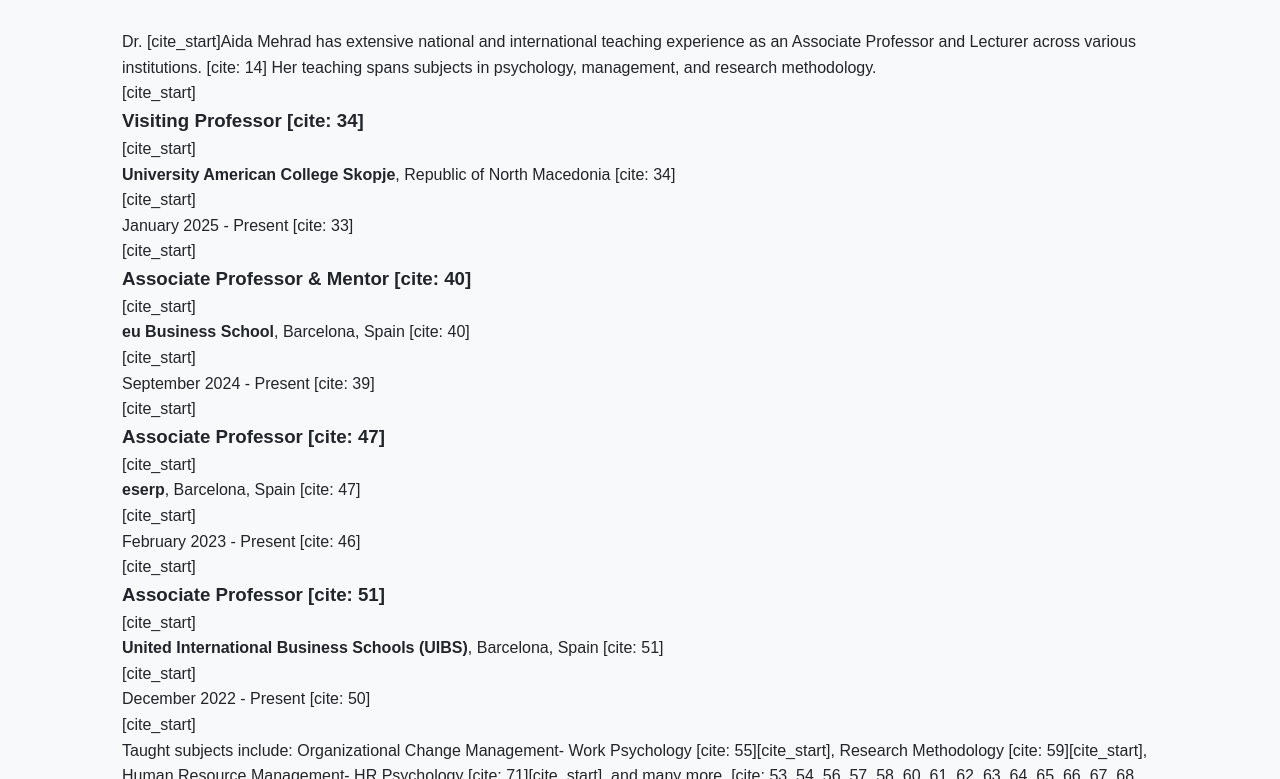
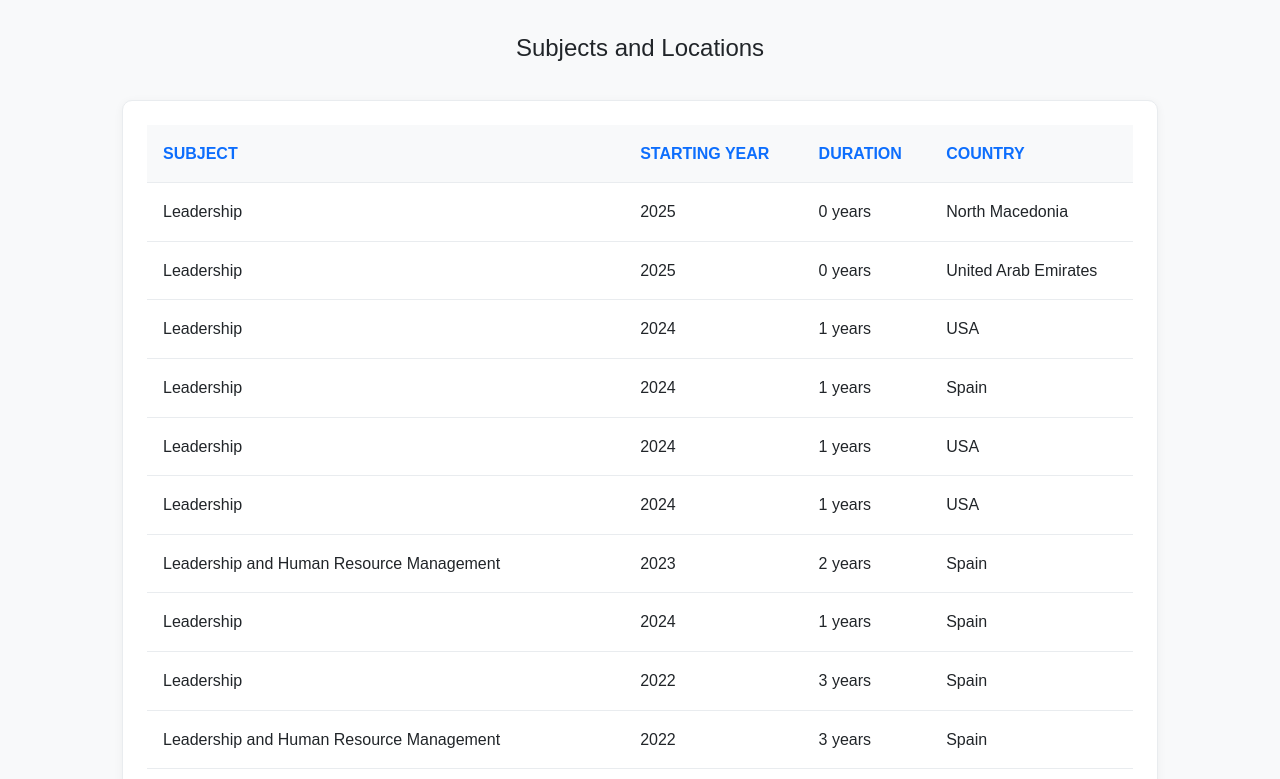
Before and after one commit to Manimit10/portfolio-alma, a plain HTML site: page teaching.html in a window 1280 px wide. Shown: the part 223-1002 px from the top of the page. Drawn offline with Linux system fonts and the light colour scheme.

Commit message:
teaching page main frame created.

```diff
--- a/style.css
+++ b/style.css
@@ -926,3 +926,105 @@ h1 {
         width: 100%;
     }
 }
+/* Teaching Page Specifics */
+/* Subtitle styling for the page sections */
+.section-subtitle {
+    font-size: 1.5rem;
+    font-weight: 500;
+    text-align: center;
+    margin-bottom: 2rem;
+    color: var(--text-color);
+}
+
+/* Teaching Table Section */
+.teaching-table-container {
+    overflow-x: auto;
+    background: var(--card-background);
+    padding: 1.5rem;
+    border-radius: 10px;
+    box-shadow: 0 2px 10px rgba(0, 0, 0, 0.05);
+    border: 1px solid var(--border-color);
+}
+
+#teaching-table {
+    width: 100%;
+    border-collapse: collapse;
+    min-width: 600px; /* Ensures table is readable on smaller screens */
+}
+
+#teaching-table th, #teaching-table td {
+    text-align: left;
+    padding: 1rem;
+    border-bottom: 1px solid var(--border-color);
+}
+
+#teaching-table th {
+    background-color: var(--background-color);
+    color: var(--primary-color);
+    font-weight: 600;
+    text-transform: uppercase;
+}
+
+#teaching-table tbody tr:last-child td {
+    border-bottom: none;
+}
+
+#teaching-table tbody tr:hover {
+    background-color: var(--background-color);
+}
+
+/* University Cards Section */
+#university-section {
+    margin-top: 3rem;
+}
+
+.university-cards-grid {
+    display: grid;
+    grid-template-columns: repeat(auto-fit, minmax(280px, 1fr));
+    gap: 2rem;
+    max-width: 900px;
+    margin: 0 auto;
+}
+
+.university-card {
+    background: var(--card-background);
+    padding: 2rem;
+    border-radius: 10px;
+    box-shadow: 0 4px 12px rgba(0, 0, 0, 0.05);
+    border: 1px solid var(--border-color);
+    display: flex;
+    flex-direction: column;
+    align-items: center;
+    text-align: center;
+    transition: transform 0.3s ease, box-shadow 0.3s ease;
+}
+
+.university-card:hover {
+    transform: translateY(-5px);
+    box-shadow: 0 6px 18px rgba(0, 0, 0, 0.1);
+}
+
+.university-card h3 {
+    font-size: 1.2rem;
+    color: var(--primary-color);
+    margin-bottom: 1.5rem;
+}
+
+.university-logo-link {
+    display: block;
+    width: 120px;
+    height: 120px;
+    transition: transform 0.3s ease;
+}
+
+.university-logo-link:hover {
+    transform: scale(1.05);
+}
+
+.university-logo {
+    width: 100%;
+    height: 100%;
+    border-radius: 50%;
+    object-fit: contain;
+    border: 2px solid var(--border-color);
+}
--- a/teaching.html
+++ b/teaching.html
@@ -37,45 +37,31 @@
         </nav>
     </header>
 
-    <main class="container">
-        <section id="teaching-experience" class="content-section">
-            <h1 class="section-title">Teaching Experience</h1>
-            <p>Dr. [cite_start]Aida Mehrad has extensive national and international teaching experience as an Associate Professor and Lecturer across various institutions. [cite: 14] Her teaching spans subjects in psychology, management, and research methodology.</p>
-            <div class="teaching-list">
-                <div class="teaching-item">
-                    [cite_start]<h3>Visiting Professor [cite: 34]</h3>
-                    [cite_start]<p><strong>University American College Skopje</strong>, Republic of North Macedonia [cite: 34]</p>
-                    [cite_start]<p class="dates">January 2025 - Present [cite: 33]</p>
-                </div>
-                <div class="teaching-item">
-                    [cite_start]<h3>Associate Professor & Mentor [cite: 40]</h3>
-                    [cite_start]<p><strong>eu Business School</strong>, Barcelona, Spain [cite: 40]</p>
-                    [cite_start]<p class="dates">September 2024 - Present [cite: 39]</p>
-                </div>
-                <div class="teaching-item">
-                    [cite_start]<h3>Associate Professor [cite: 47]</h3>
-                    [cite_start]<p><strong>eserp</strong>, Barcelona, Spain [cite: 47]</p>
-                    [cite_start]<p class="dates">February 2023 - Present [cite: 46]</p>
-                </div>
-                <div class="teaching-item">
-                    [cite_start]<h3>Associate Professor [cite: 51]</h3>
-                    [cite_start]<p><strong>United International Business Schools (UIBS)</strong>, Barcelona, Spain [cite: 51]</p>
-                    [cite_start]<p class="dates">December 2022 - Present [cite: 50]</p>
-                    [cite_start]<p>Taught subjects include: Organizational Change Management- Work Psychology [cite: 55][cite_start], Research Methodology [cite: 59][cite_start], Human Resource Management- HR Psychology [cite: 71][cite_start], and many more. [cite: 53, 54, 56, 57, 58, 60, 61, 62, 63, 64, 65, 66, 67, 68, 69, 70, 72, 73, 74]</p>
-                </div>
-                <div class="teaching-item">
-                    [cite_start]<h3>Associate Professor [cite: 86]</h3>
-                    [cite_start]<p><strong>Barcelona Executive Business School (BEBS)</strong> [cite: 87]</p>
-                    [cite_start]<p class="dates">August 2021 - Present [cite: 85]</p>
-                    [cite_start]<p>Taught subjects include: Business Psychology [cite: 89][cite_start], Social Psychology [cite: 91][cite_start], and Leadership and Human Resource Management[cite: 92].</p>
-                </div>
-                <div class="teaching-item">
-                    [cite_start]<h3>Associate Professor [cite: 96]</h3>
-                    [cite_start]<p><strong>Castelldefels School of Social Sciences (C3S)</strong>, Barcelona, Spain [cite: 96]</p>
-                    [cite_start]<p class="dates">September 2018 - December 2024 (6 Years) [cite: 96]</p>
-                    [cite_start]<p>Taught subjects include: Team Psychology [cite: 106][cite_start], Strategic Management [cite: 113][cite_start], and Human Resource Management[cite: 101].</p>
-                </div>
+   <main class="container">
+        <h1 class="page-title section-title">Teaching Experience</h1>
+
+        <section id="teaching-table-section" class="content-section">
+            <h2 class="section-subtitle">Subjects and Locations</h2>
+            <div class="teaching-table-container">
+                <table id="teaching-table">
+                    <thead>
+                        <tr>
+                            <th>Subject</th>
+                            <th>Starting Year</th>
+                            <th>Duration</th>
+                            <th>Country</th>
+                        </tr>
+                    </thead>
+                    <tbody>
+                        <!-- Teaching data will be dynamically inserted here by JavaScript -->
+                    </tbody>
+                </table>
             </div>
+        </section>
+
+        <section id="university-section" class="content-section">
+            <h2 class="section-subtitle">Affiliated Universities</h2>
+            <!-- University cards will be dynamically inserted here by JavaScript -->
         </section>
     </main>
 
@@ -84,5 +70,6 @@
     </footer>
 
     <script src="script.js"></script>
+    <script src="teaching.js"></script>
 </body>
 </html>
--- /dev/null
+++ b/teaching.js
@@ -0,0 +1,85 @@
+document.addEventListener("DOMContentLoaded", () => {
+    // Function to calculate the duration in years
+    function getDuration(startYear) {
+        const currentYear = new Date().getFullYear();
+        const duration = currentYear - startYear;
+        return `${duration} years`;
+    }
+
+    // Function to fetch and process the teaching data
+    async function loadTeachingData() {
+        try {
+            const response = await fetch('teaching.json');
+            if (!response.ok) {
+                throw new Error(`HTTP error! status: ${response.status}`);
+            }
+            const data = await response.json();
+
+            renderTeachingTable(data);
+            renderUniversityCards(data);
+        } catch (error) {
+            console.error("Could not load teaching data:", error);
+        }
+    }
+
+    // Function to render the teaching table
+    function renderTeachingTable(data) {
+        const tableBody = document.querySelector("#teaching-table tbody");
+        if (!tableBody) {
+            console.error("Teaching table body not found.");
+            return;
+        }
+
+        data.forEach(item => {
+            const row = document.createElement("tr");
+            row.innerHTML = `
+                <td>${item.subject}</td>
+                <td>${item.startYear}</td>
+                <td>${getDuration(item.startYear)}</td>
+                <td>${item.country}</td>
+            `;
+            tableBody.appendChild(row);
+        });
+    }
+
+    // Function to render the university cards
+    function renderUniversityCards(data) {
+        const universitySection = document.getElementById("university-section");
+        if (!universitySection) {
+            console.error("University section not found.");
+            return;
+        }
+
+        // Get unique universities to avoid duplicates
+        const uniqueUniversities = data.reduce((unique, item) => {
+            if (!unique.some(uni => uni.universityName === item.universityName)) {
+                unique.push({
+                    name: item.universityName,
+                    link: item.universityLink,
+                    logo: item.universityLogo
+                });
+            }
+            return unique;
+        }, []);
+
+        const cardsContainer = document.createElement("div");
+        cardsContainer.className = "university-cards-grid";
+
+        uniqueUniversities.forEach(uni => {
+            const card = document.createElement("div");
+            card.className = "university-card";
+            card.innerHTML = `
+                <h3>${uni.name}</h3>
+                <a href="${uni.link}" target="_blank" rel="noopener noreferrer" class="university-logo-link">
+                    <img src="${uni.logo}" alt="${uni.name} Logo" class="university-logo">
+                </a>
+            `;
+            cardsContainer.appendChild(card);
+        });
+
+        universitySection.appendChild(cardsContainer);
+    }
+
+    // Load the data when the DOM is ready
+    loadTeachingData();
+});
--- /dev/null
+++ b/teaching.json
@@ -0,0 +1,186 @@
+[
+  {
+    "subject": "Leadership",
+    "startYear": 2025,
+    "country": "North Macedonia",
+    "universityName": "University American College Skopje",
+    "universityLink": "https://uacs.edu.mk",
+    "universityLogo": "src/images/uacs.png"
+  },
+  {
+    "subject": "Leadership",
+    "startYear": 2025,
+    "country": "United Arab Emirates",
+    "universityName": "National Academy Dubai",
+    "universityLink": "https://nationalacademy.ae",
+    "universityLogo": "src/images/nationalacademy.png"
+  },
+  {
+    "subject": "Leadership",
+    "startYear": 2024,
+    "country": "USA",
+    "universityName": "Birchwood University",
+    "universityLink": "https://birchwoodu.org",
+    "universityLogo": "src/images/birchwood.png"
+  },
+  {
+    "subject": "Leadership",
+    "startYear": 2024,
+    "country": "Spain",
+    "universityName": "EU Business School",
+    "universityLink": "https://www.euruni.edu",
+    "universityLogo": "src/images/eubusiness.png"
+  },
+  {
+    "subject": "Leadership",
+    "startYear": 2024,
+    "country": "USA",
+    "universityName": "Careerera (Doctorate of Business Administration by EIMT)",
+    "universityLink": "https://www.careerera.com",
+    "universityLogo": "src/images/careerera.png"
+  },
+  {
+    "subject": "Leadership",
+    "startYear": 2024,
+    "country": "USA",
+    "universityName": "Western State University (WSU)",
+    "universityLink": "https://www.wsu.edu",
+    "universityLogo": "src/images/wsu.png"
+  },
+  {
+    "subject": "Leadership and Human Resource Management",
+    "startYear": 2023,
+    "country": "Spain",
+    "universityName": "eserp Business & Law School",
+    "universityLink": "https://es.eserp.com",
+    "universityLogo": "src/images/eserp.png"
+  },
+  {
+    "subject": "Leadership",
+    "startYear": 2024,
+    "country": "Spain",
+    "universityName": "eserp Business & Law School - Supervisory Board",
+    "universityLink": "https://es.eserp.com",
+    "universityLogo": "src/images/eserp.png"
+  },
+  {
+    "subject": "Leadership",
+    "startYear": 2022,
+    "country": "Spain",
+    "universityName": "United International Business Schools (UIBS)",
+    "universityLink": "https://www.uibs.org",
+    "universityLogo": "src/images/uibs.png"
+  },
+  {
+    "subject": "Leadership and Human Resource Management",
+    "startYear": 2022,
+    "country": "Spain",
+    "universityName": "Universitat Internacional de Catalunya (UIC Barcelona)",
+    "universityLink": "https://www.uic.es",
+    "universityLogo": "src/images/uic.png"
+  },
+  {
+    "subject": "Leadership",
+    "startYear": 2022,
+    "country": "Spain",
+    "universityName": "The Institute for Study Abroad (IFSA)",
+    "universityLink": "https://www.ifsa-butler.org",
+    "universityLogo": "src/images/ifsa.png"
+  },
+  {
+    "subject": "Innovation In Business",
+    "startYear": 2021,
+    "country": "Spain",
+    "universityName": "Barcelona Executive Business School (BEBS)",
+    "universityLink": "https://www.bebs.org",
+    "universityLogo": "src/images/bebs.png"
+  },
+  {
+    "subject": "Organizational Change Management - Work Psychology",
+    "startYear": 2021,
+    "country": "Spain",
+    "universityName": "Barcelona Executive Business School (BEBS)",
+    "universityLink": "https://www.bebs.org",
+    "universityLogo": "src/images/bebs.png"
+  },
+  {
+    "subject": "Human Resource Management - HR Psychology",
+    "startYear": 2021,
+    "country": "Spain",
+    "universityName": "Barcelona Executive Business School (BEBS)",
+    "universityLink": "https://www.bebs.org",
+    "universityLogo": "src/images/bebs.png"
+  },
+  {
+    "subject": "International Marketing",
+    "startYear": 2021,
+    "country": "Spain",
+    "universityName": "Barcelona Executive Business School (BEBS)",
+    "universityLink": "https://www.bebs.org",
+    "universityLogo": "src/images/bebs.png"
+  },
+  {
+    "subject": "Consumer Behaviour",
+    "startYear": 2021,
+    "country": "Spain",
+    "universityName": "Barcelona Executive Business School (BEBS)",
+    "universityLink": "https://www.bebs.org",
+    "universityLogo": "src/images/bebs.png"
+  },
+  {
+    "subject": "Strategic Management",
+    "startYear": 2018,
+    "country": "Spain",
+    "universityName": "Castelldefels School of Social Sciences (C3S)",
+    "universityLink": "https://www.csss.es",
+    "universityLogo": "src/images/c3s.png"
+  },
+  {
+    "subject": "Sustainable Business Practices",
+    "startYear": 2018,
+    "country": "Spain",
+    "universityName": "Castelldefels School of Social Sciences (C3S)",
+    "universityLink": "https://www.csss.es",
+    "universityLogo": "src/images/c3s.png"
+  },
+  {
+    "subject": "Procurement Risk & Contract Management",
+    "startYear": 2018,
+    "country": "Spain",
+    "universityName": "Castelldefels School of Social Sciences (C3S)",
+    "universityLink": "https://www.csss.es",
+    "universityLogo": "src/images/c3s.png"
+  },
+  {
+    "subject": "Leadership and People Management",
+    "startYear": 2018,
+    "country": "Spain",
+    "universityName": "Castelldefels School of Social Sciences (C3S)",
+    "universityLink": "https://www.csss.es",
+    "universityLogo": "src/images/c3s.png"
+  },
+  {
+    "subject": "Leadership",
+    "startYear": 2018,
+    "country": "Spain",
+    "universityName": "Global Humanistic University (GHU)",
+    "universityLink": "https://www.ghu.edu.ai",
+    "universityLogo": "src/images/ghu.png"
+  },
+  {
+    "subject": "Research Methodology",
+    "startYear": 2009,
+    "country": "Iran",
+    "universityName": "Mahan Higher Education Institute",
+    "universityLink": "https://mahan.ac.ir",
+    "universityLogo": "src/images/mahan.png"
+  },
+  {
+    "subject": "Statistics",
+    "startYear": 2009,
+    "country": "Iran",
+    "universityName": "Mahan Higher Education Institute",
+    "universityLink": "https://mahan.ac.ir",
+    "universityLogo": "src/images/mahan.png"
+  }
+]
```
Also changed, not shown: teaching-1.html (added, +88 -0 lines).
